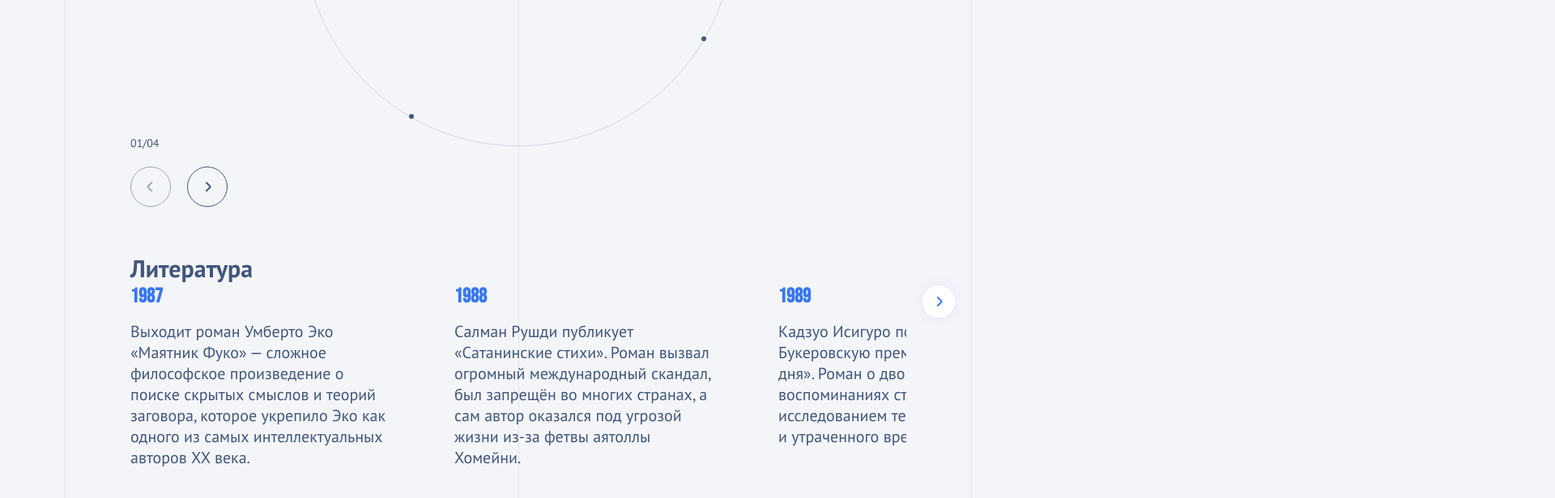
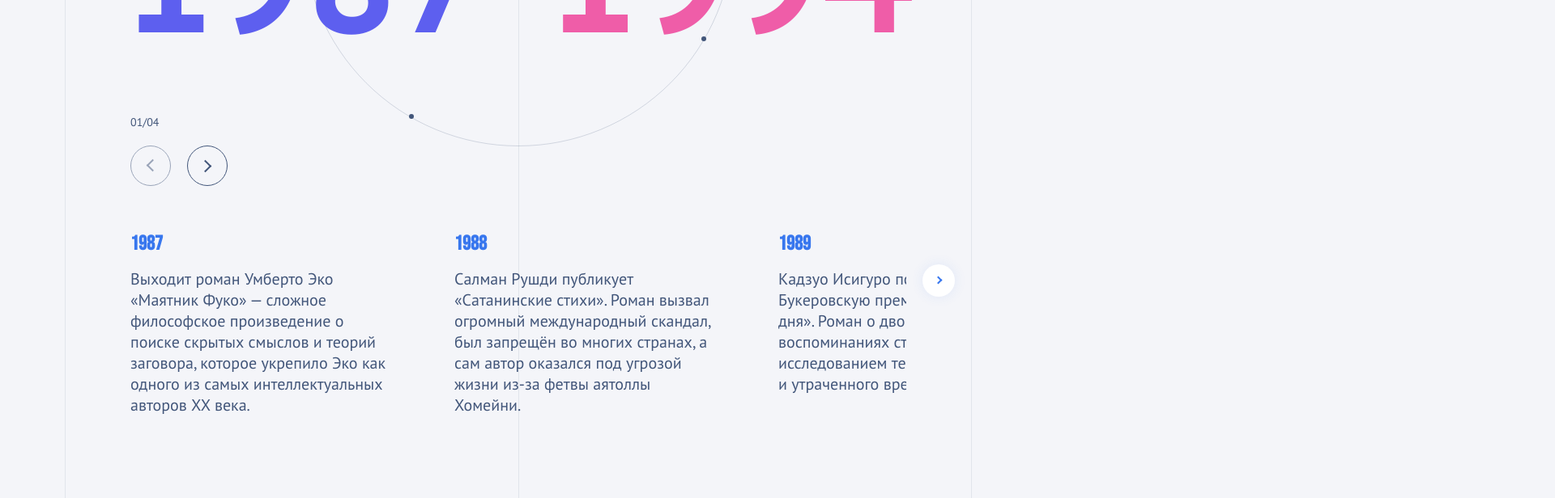
Before and after one commit to AlinaKors/history-block, a React (Create React App) app: page / in a window 1280 px wide. Shown: the part 564-1180 px from the top of the page at 81% size, 1920 px wide, since content can reach past the window. Built offline with nearby package versions, Linux system fonts and the light colour scheme.

Commit message:
and adaptive maket

```diff
--- a/src/History/CircleSwiper.tsx
+++ b/src/History/CircleSwiper.tsx
@@ -97,7 +97,7 @@
   display: flex;
   justify-content: center;
   position: absolute;
-  bottom: 32px;
+  bottom: 52px;
   left: 50%;
   transform: translateX(-50%);
   z-index: 3;
@@ -107,6 +107,10 @@
     width: 10px;
     background-color: #42567a;
     border-radius: 50%;
+    @media (max-width: 889px) {
+      width: 6px;
+      height: 6px;
+    }
   }
   .custom-bullet.custom-bullet-active {
     opacity: 1;
@@ -114,6 +118,11 @@
 
   .custom-bullet {
     opacity: 0.4;
+  }
+
+  @media (max-width: 889px) {
+    gap: 10px;
+    bottom: 32px;
   }
 `;
 
@@ -192,6 +201,7 @@
         }}
         onSwiper={(swiper: SwiperType) => (circleRef.current = swiper)}
         onSlideChange={(swiper: SwiperType) => setActiveIndex(swiper.activeIndex)}
+        style={{ display: 'none' }}
       >
         {items.map((item, idx) => (
           <SwiperSlide key={idx}>
--- a/src/History/History.tsx
+++ b/src/History/History.tsx
@@ -13,9 +13,14 @@
   display: grid;
   position: relative;
   padding: 0 80px;
+  overflow: hidden;
 
   @media (max-width: 1023px) {
     padding: 0 40px;
+  }
+
+  @media (max-width: 889px) {
+    padding: 0 20px;
   }
 
   &::before,
@@ -49,6 +54,9 @@
     font-family: 'Bebas Neue', sans-serif;
     color: #3877ee;
     margin-bottom: 15px;
+    @media (max-width: 889px) {
+      font-size: 1.14rem;
+    }
   }
 `;
 
@@ -67,6 +75,12 @@
     top: 60px;
     position: static;
     margin-top: 80px;
+  }
+
+  @media (max-width: 889px) {
+    max-width: 124px;
+    font-size: 20px;
+    margin-top: 58px;
   }
 
   &::before {
@@ -96,12 +110,19 @@
     position: static;
     justify-content: space-between;
   }
+  @media (max-width: 889px) {
+    margin-top: 56px;
+  }
 `;
 
 const CurrentSlide = styled.div`
   font-size: 0.7rem;
   position: absolute;
   top: -38px;
+  @media (max-width: 1023px) {
+    top: -32px;
+    font-size: 1rem;
+  }
 `;
 
 const NavBtn = styled.button<{ direction?: 'prev' | 'next'; disabled: boolean }>`
@@ -115,25 +136,29 @@
   transform: rotate(${(props) => (props.direction === 'next' ? '180deg' : '0deg')});
   opacity: ${({ disabled }) => (disabled ? 0.5 : 1)};
   pointer-events: ${({ disabled }) => (disabled ? 'none' : 'auto')};
-
-  &::before,
-  &::after {
-    content: '';
-    position: absolute;
-    width: 8px;
-    height: 2px;
-    background: #42567a;
-    top: 50%;
-    left: 50%;
-    transform-origin: left center;
+  @media (max-width: 889px) {
+    transform: rotate(${(props) => (props.direction === 'next' ? '0deg' : '180deg')});
+    width: 25px;
+    height: 25px;
   }
 
   &::before {
-    transform: translate(-50%, -50%) rotate(45deg);
-  }
-
-  &::after {
-    transform: translate(-50%, -50%) rotate(-45deg);
+    content: '';
+    position: absolute;
+    width: 9px;
+    height: 9px;
+    top: 18px;
+    left: 21px;
+    border-top: 2px solid #42567a;
+    border-right: 2px solid #42567a;
+    transform: rotate(225deg);
+    @media (max-width: 889px) {
+      width: 3px;
+      height: 3px;
+      top: 9px;
+      left: 9px;
+      transform: rotate(45deg);
+    }
   }
 `;
 
@@ -150,6 +175,7 @@
 
   @media (max-width: 1023px) {
     order: 4;
+    margin-bottom: 20px;
   }
 `;
 
--- a/src/History/Swiper.tsx
+++ b/src/History/Swiper.tsx
@@ -24,29 +24,25 @@
     display: none;
   }
 
-  &::before,
-  &::after {
+  &::before {
     content: '';
     position: absolute;
-    width: 8px;
-    height: 2px;
-    background: #3877ee;
-    top: 50%;
-    left: 50%;
-    transform-origin: left center;
+    width: 5px;
+    height: 5px;
+    top: 17px;
+    left: 17px;
+    border-top: 2px solid #3877ee;
+    border-right: 2px solid #3877ee;
+    transform: rotate(225deg);
+    @media (max-width: 889px) {
+      width: 6px;
+      height: 6px;
+    }
   }
 
   &:disabled {
     display: block;
     visibility: hidden;
-  }
-
-  &::before {
-    transform: translate(-50%, -50%) rotate(45deg);
-  }
-
-  &::after {
-    transform: translate(-50%, -50%) rotate(-45deg);
   }
 `;
 
@@ -71,6 +67,7 @@
 
   .swiper {
     width: 100%;
+
     span {
       font-size: 1rem;
     }
@@ -82,12 +79,13 @@
 `;
 
 const NameCategory = styled.div`
-  width: 100%;
-  display: flex;
-  flex-direction: column;
-  font-weight: bold;
-  font-size: 1.5rem;
+  display: none;
   @media (max-width: 1023px) {
+    width: 100%;
+    display: flex;
+    flex-direction: column;
+    font-weight: bold;
+    font-size: 1.5rem;
     &::after {
       content: '';
       width: 100%;
@@ -96,6 +94,9 @@
       margin-top: 24px;
       margin-bottom: 20px;
     }
+  }
+  @media (max-width: 889px) {
+    font-size: 1.2rem;
   }
 `;
 interface SwiperCustomProps {
@@ -117,7 +118,7 @@
       {
         opacity: 1,
         y: 0,
-        duration: 1.4,
+        duration: 1,
       },
     );
   }, [changeSwiper]);
--- a/src/History/YearsBlock/YearsBlockStyle.ts
+++ b/src/History/YearsBlock/YearsBlockStyle.ts
@@ -3,6 +3,14 @@
 export const Year = styled.div<{ color: string }>`
   color: ${(props) => props.color};
   font-size: 10rem;
-  line-height: 160px;
   font-weight: bold;
+  @media (max-width: 889px) {
+    font-size: 7.8rem;
+  }
+  @media (max-width: 767px) {
+    font-size: 5.7rem;
+  }
+  @media (max-width: 599px) {
+    font-size: 4rem;
+  }
 `;
--- a/src/index.css
+++ b/src/index.css
@@ -12,6 +12,9 @@
   padding: 0 4rem;
   color: #42567a;
   font-family: 'PT Sans', sans-serif;
+  @media (max-width: 1023px) {
+    padding: 0;
+  }
 }
 
 html {
```
